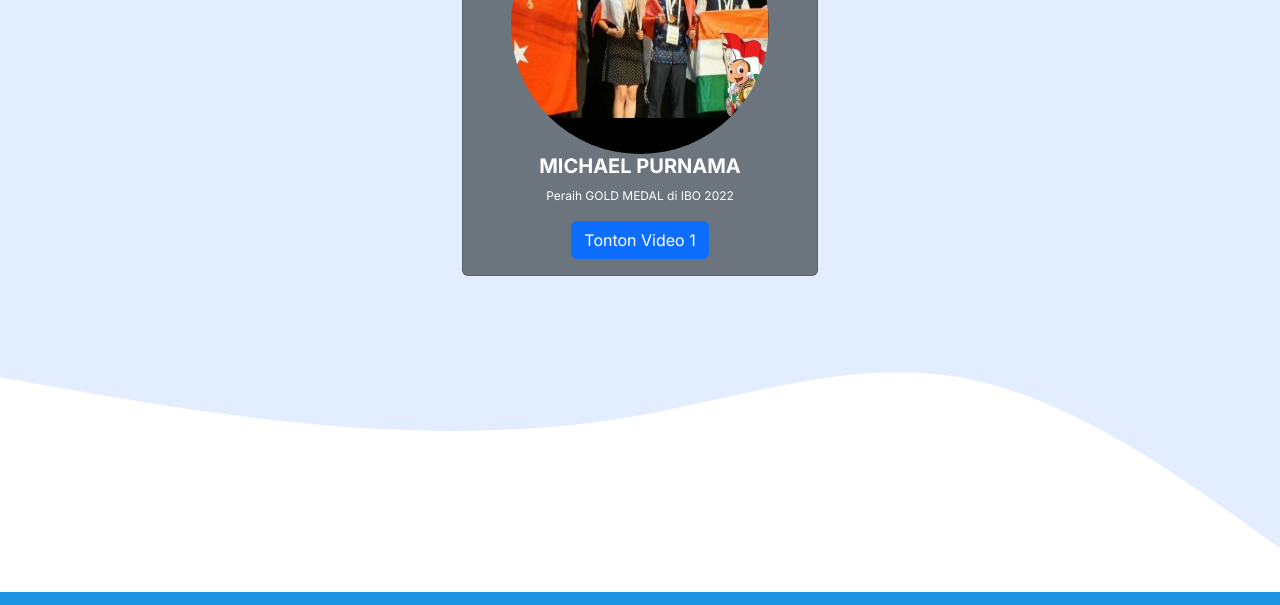
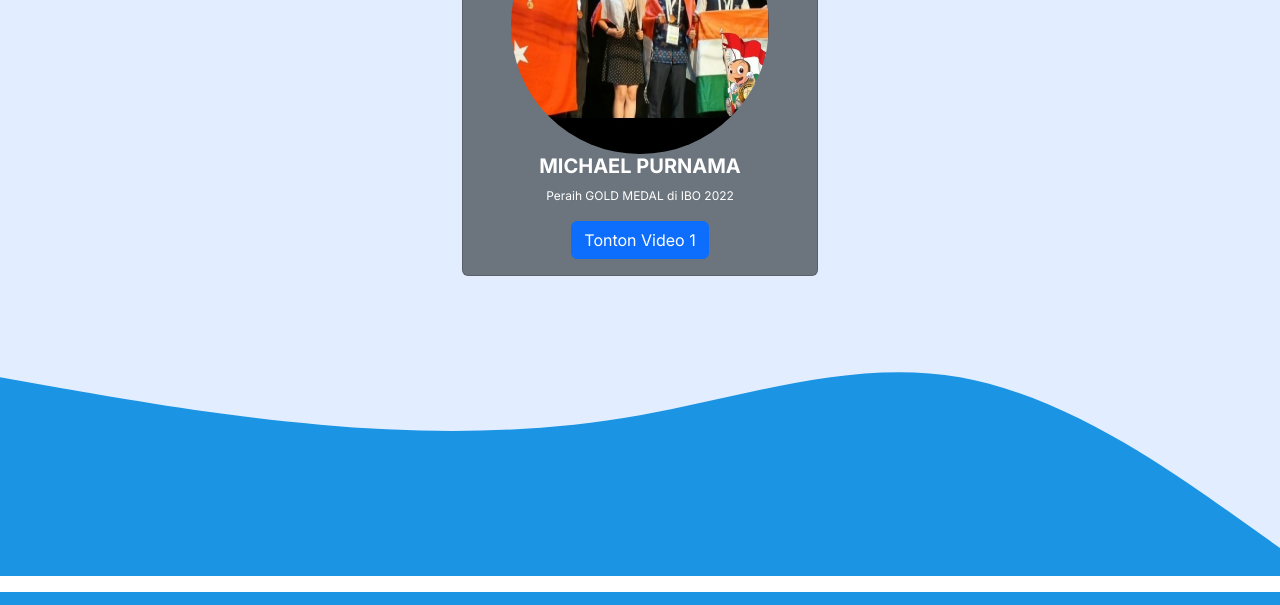
Before and after one commit to AseRepos/nav, a plain HTML site: page index.html in a window 1280 px wide. Shown: the part 3956-4561 px from the top of the page. Drawn offline with nearby package versions, Linux system fonts and the light colour scheme.

Commit message:
Update index.html

```diff
--- a/index.html
+++ b/index.html
@@ -355,7 +355,7 @@
 
       <svg xmlns="http://www.w3.org/2000/svg" viewBox="0 0 1440 320">
         <path
-          fill="#ffffff"
+          fill="#1b94e4"
           fill-opacity="1"
           d="M0,96L60,106.7C120,117,240,139,360,149.3C480,160,600,160,720,138.7C840,117,960,75,1080,96C1200,117,1320,203,1380,245.3L1440,288L1440,320L1380,320C1320,320,1200,320,1080,320C960,320,840,320,720,320C600,320,480,320,360,320C240,320,120,320,60,320L0,320Z"
         ></path>
```
